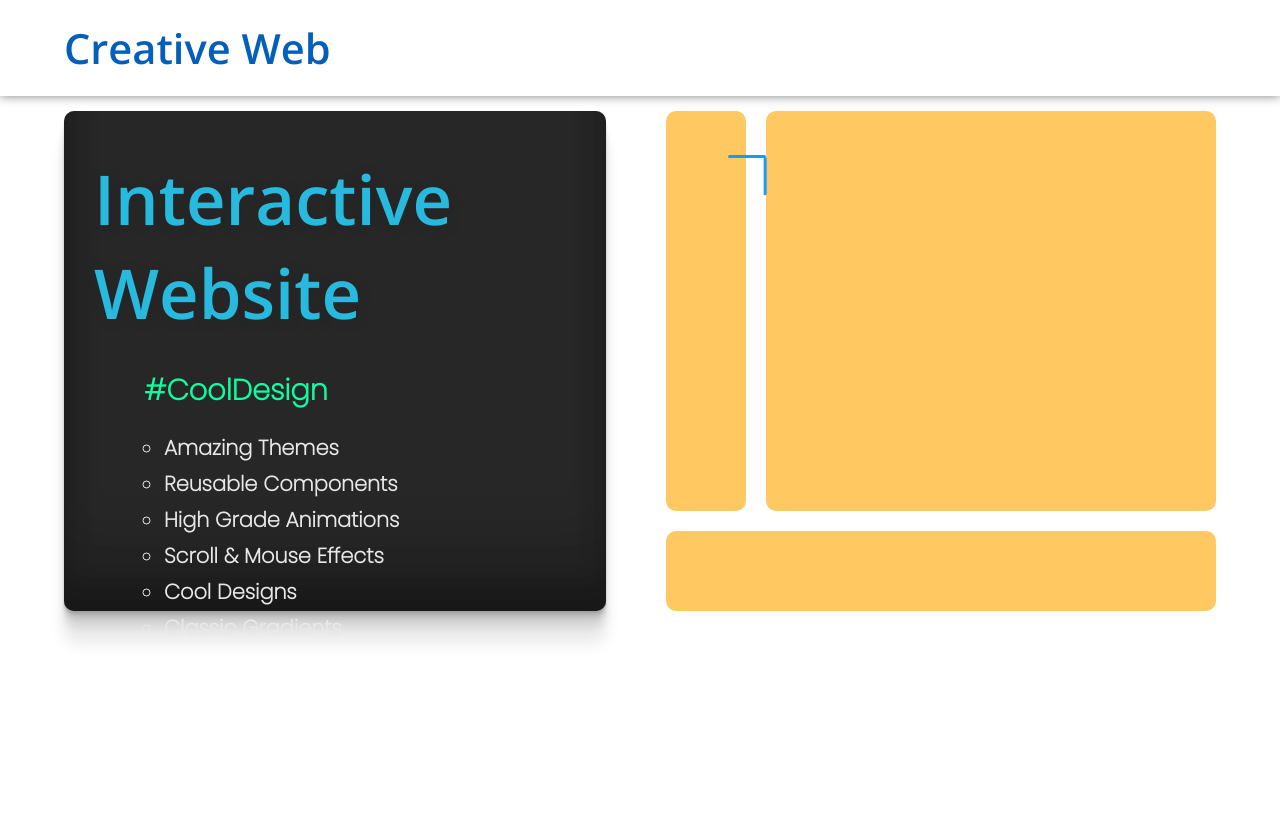
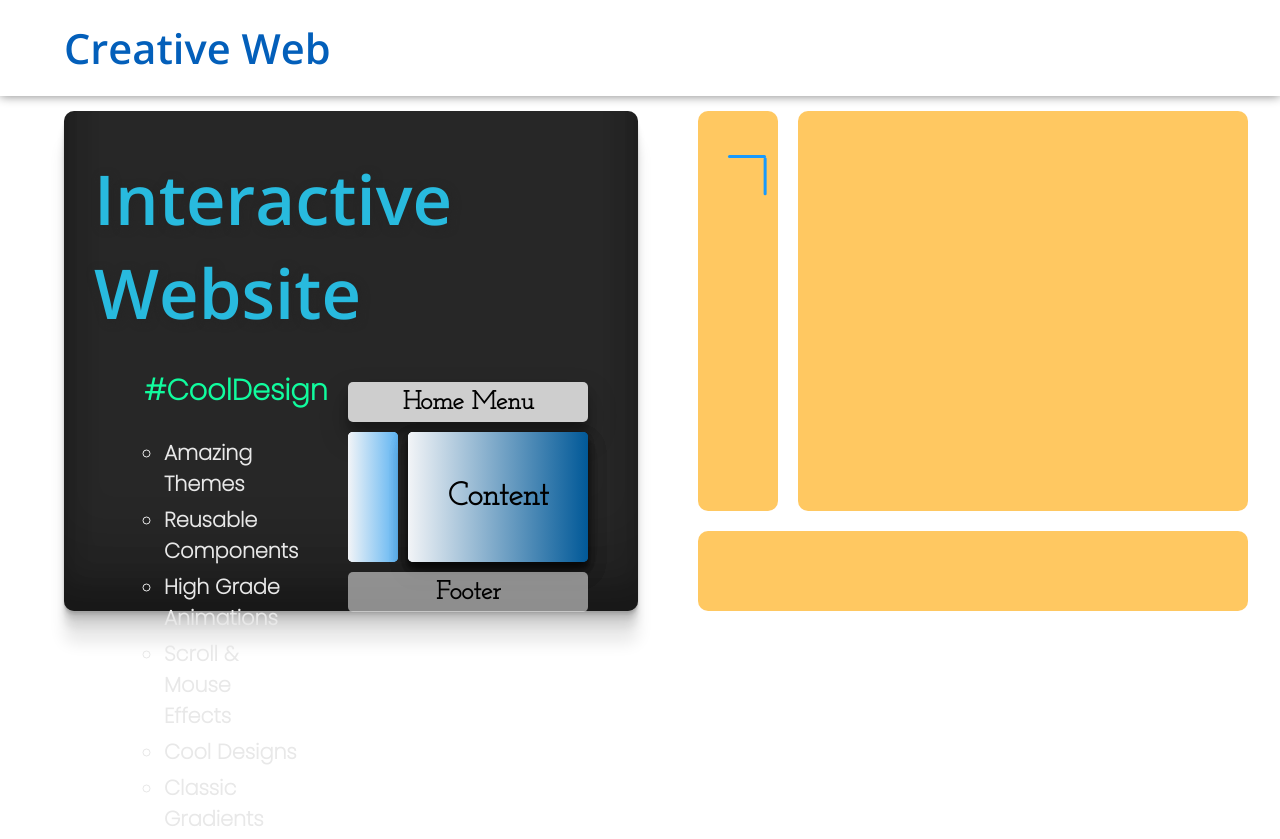
Before and after one commit to SikandarJODD/creativeweb, a plain HTML site: page index.html in a window 1280 px wide. Before the commit the page ends 800 px from the top, so only its background shows below. Drawn offline with nearby package versions, Linux system fonts and the light colour scheme.

Commit message:
added files

```diff
--- a/index.html
+++ b/index.html
@@ -21,7 +21,7 @@
         <div class="left">
             <h1 class="main_quote">Interactive Website</h1>
             <h3 id="hashtags">#CoolDesign </h3>
-            <div>
+            <div class="grid_left">
                 <div>
                     <ul id="mapit">
                         <li class="kit">Amazing Themes</li>
@@ -32,7 +32,16 @@
                         <li class="kit">Classic Gradients</li>
                     </ul>
                 </div>
-                <div></div>
+                <div class="grid_boxes">
+                    <div class="grid_left_box top"> Home Menu</div>
+                    <div class="grid_left_box lside"></div>
+                    <div class="grid_left_box lside"></div>
+                    <div class="grid_left_box lside"></div>
+                    <div class="grid_left_box main">Content </div>
+                    <div class="grid_left_box main">Content </div>
+                    <div class="grid_left_box main">Content </div>
+                    <div class="grid_left_box bottom"> Footer</div>
+                </div>
             </div>
         </div>
         <section class="right">
--- a/index.js
+++ b/index.js
@@ -1,3 +1,4 @@
 ScrollReveal({ reset: true }).reveal('.main_quote', { delay: 500 });
 ScrollReveal({ reset: true }).reveal('#hashtags', { delay: 800 });
 ScrollReveal({ reset: true }).reveal('.kit', { interval: 400, delay: 1200 });
+ScrollReveal({ reset: true }).reveal('.grid_left_box', { interval: 400, delay: 2400 });
--- a/sass/style.scss
+++ b/sass/style.scss
@@ -102,6 +102,77 @@ header {
             margin: 5px 100px;
             color: #e8e8e8;
             visibility: hidden;
+            transition: all 0.3s ease;
+
+            &:hover {
+                // color: rgb(25, 77, 248);
+                transition: all 0.3s ease;
+                color: #11fc9e;
+            }
+        }
+
+        .grid_left {
+            display: grid;
+            grid-template-columns: 2fr 1fr;
+        }
+
+        .grid_boxes {
+            display: inline-grid;
+            grid-template-columns: 50px 180px;
+            grid-template-rows: 40px 60px 60px 40px;
+            grid-template-areas: "top top""left main""left main""bottom bottom";
+            grid-gap: 10px;
+            position: relative;
+            top: -50px;
+            right: 50px;
+
+            .grid_left_box {
+                border-radius: 5px;
+            }
+
+            .top {
+                background: rgba(247, 247, 247, 0.808);
+                grid-area: top;
+                align-items: center;
+                display: flex;
+                justify-content: center;
+                font-size: 1.6rem;
+                font-family: 'Josefin Slab', serif;
+                font-weight: 600;
+                box-shadow: rgba(0, 0, 0, 0.25) 0px 14px 28px, rgba(0, 0, 0, 0.22) 0px 10px 10px;
+
+            }
+
+            .lside {
+                grid-area: left;
+                background: linear-gradient(to right, rgb(242, 244, 247), rgb(94, 180, 242));
+
+            }
+
+            .main {
+                grid-area: main;
+                align-items: center;
+                display: flex;
+                justify-content: center;
+                font-size: 2rem;
+                font-family: 'Josefin Slab', serif;
+                font-weight: 600;
+                background: linear-gradient(to right, rgb(242, 244, 247), rgb(1, 89, 152));
+                box-shadow: rgba(0, 0, 0, 0.19) 0px 10px 20px, rgba(0, 0, 0, 0.23) 0px 6px 6px;
+
+            }
+
+            .bottom {
+                background: rgba(226, 226, 226, 0.584);
+                grid-area: bottom;
+                align-items: center;
+                display: flex;
+                justify-content: center;
+                font-size: 1.6rem;
+                font-family: 'Josefin Slab', serif;
+                font-weight: 600;
+                // box-shadow: rgba(0, 0, 0, 0.25) 0px 14px 28px, rgba(0, 0, 0, 0.22) 0px 10px 10px;
+            }
         }
     }
 
```
Also changed, not shown: sass/style.css, 1 other file.
